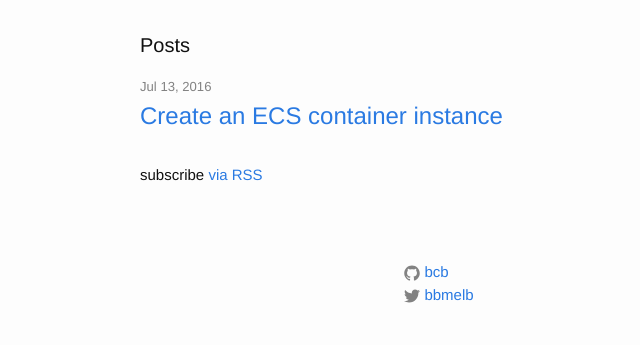
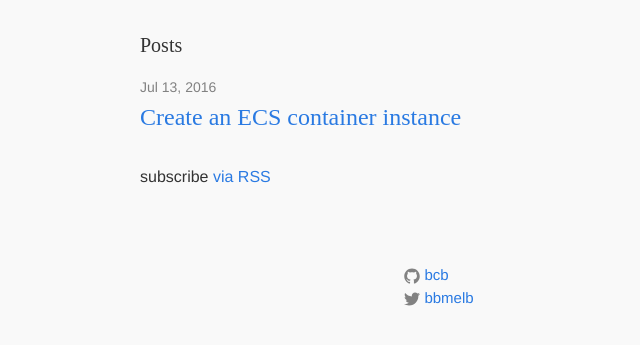
Before and after one commit to explodinglabs/explodinglabs.github.io, a Jekyll site: the page built from index.html, in a window 1280 px wide. Shown: the top 345 px of the page, without its empty margins (130-770 px from the left). Built offline with Jekyll 4.4.1, drawn with Linux system fonts in a browser that asks for light colours.

Commit message:
Style adjustments

```diff
--- a/_sass/_base.scss
+++ b/_sass/_base.scss
@@ -82,6 +82,7 @@
  * Headings
  */
 h1, h2, h3, h4, h5, h6 {
+    font-family: 'Merriweather', serif;
     font-weight: $base-font-weight;
 }
 
@@ -129,10 +130,11 @@
  */
 pre,
 code {
+    font-family: 'Source Code Pro';
     font-size: 13px;
     border: 1px solid $grey-color-light;
     border-radius: 3px;
-    background-color: #eef;
+    background-color: #e9e9e9;
 }
 
 code {
--- a/css/main.scss
+++ b/css/main.scss
@@ -6,16 +6,16 @@
 
 
 // Our variables
-$base-font-family: "Helvetica Neue", Helvetica, Arial, sans-serif;
-$base-font-size:   15px;
+$base-font-family: "Source Sans Pro", "Helvetica Neue", Helvetica, Arial, sans-serif;
+$base-font-size:   16px;
 $base-font-weight: 400;
 $small-font-size:  $base-font-size * 0.875;
 $base-line-height: 1.5;
 
 $spacing-unit:     30px;
 
-$text-color:       #111;
-$background-color: #fdfdfd;
+$text-color:       #333;
+$background-color: #f9f9f9;
 $brand-color:      #2a7ae2;
 
 $grey-color:       #828282;
```
